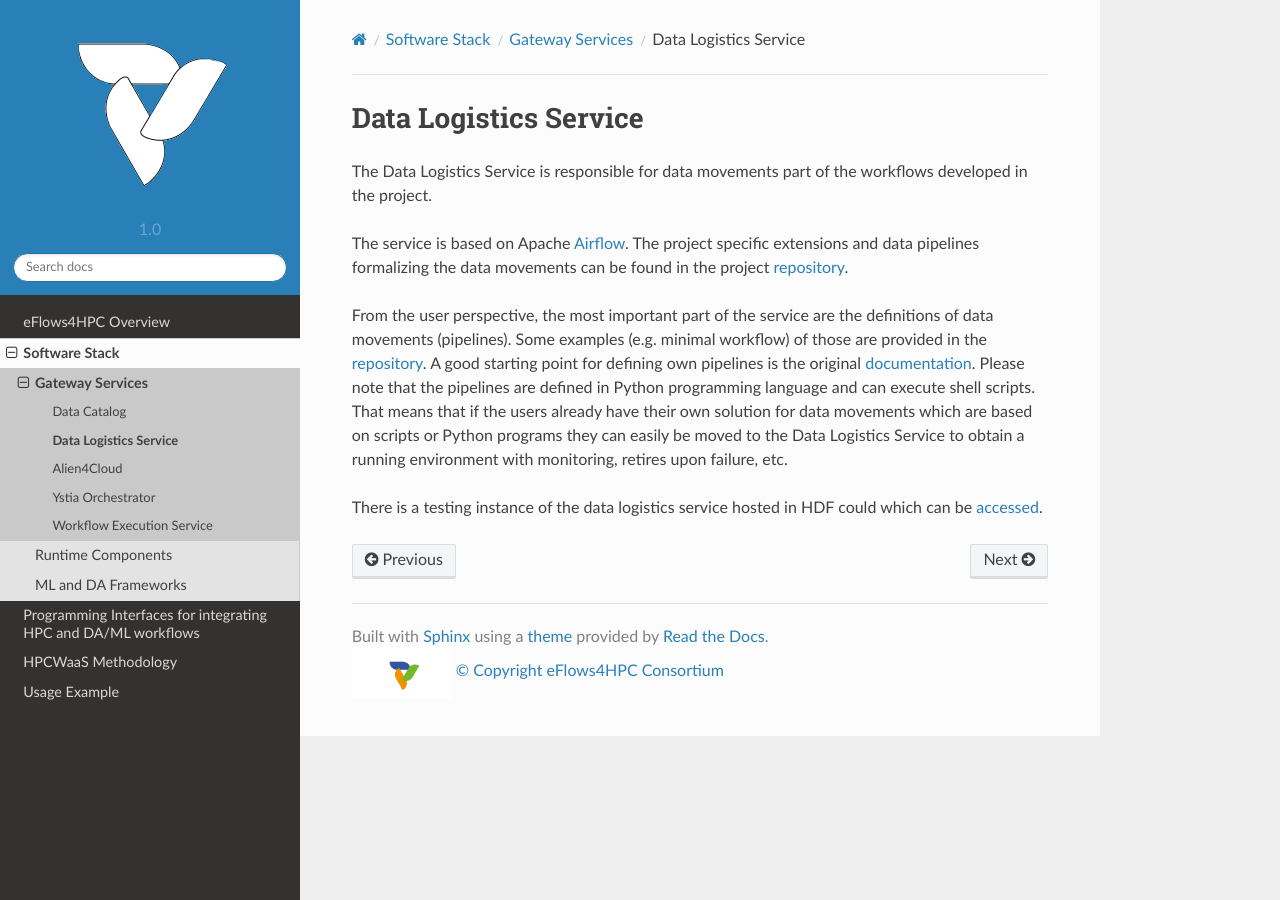
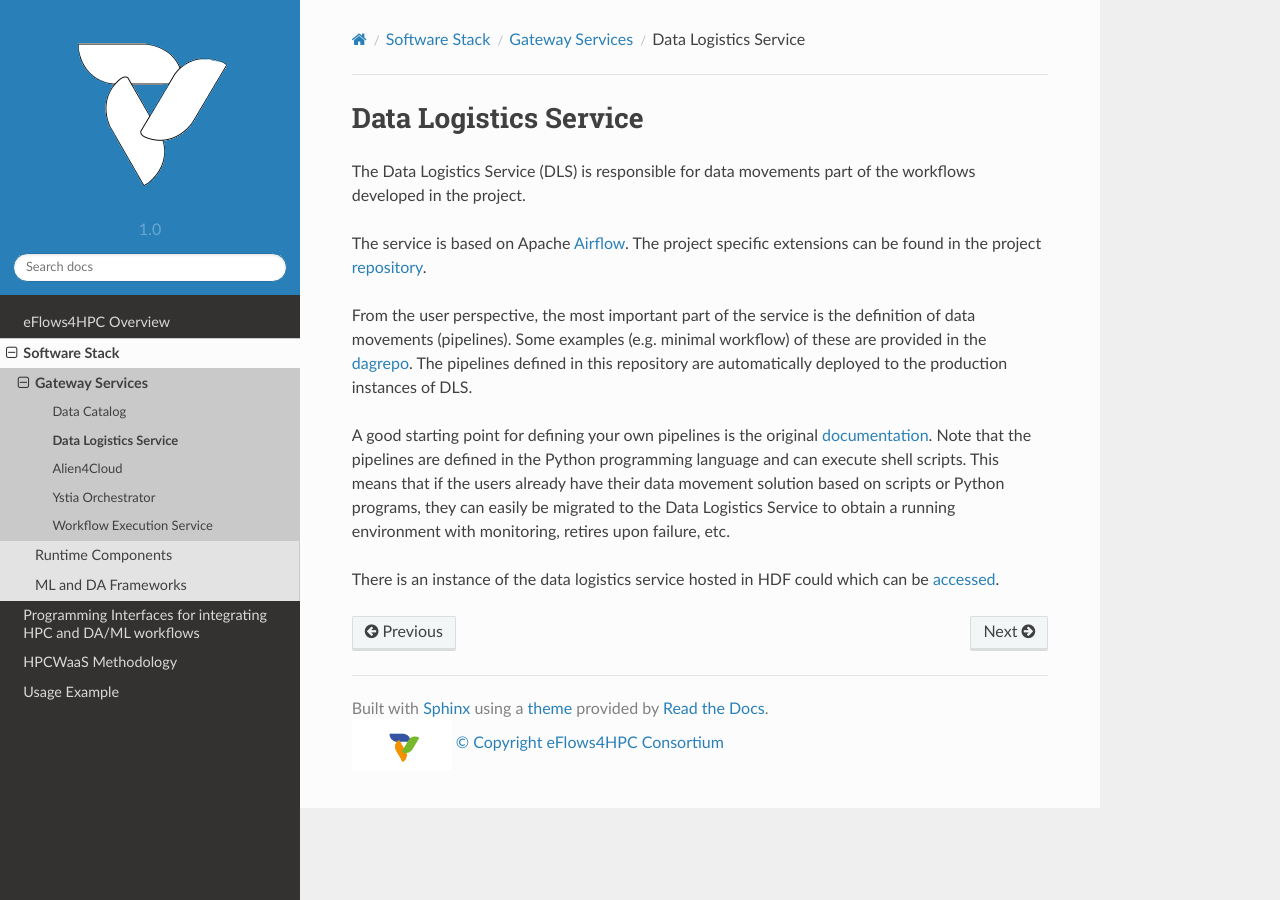
Before and after one commit to eflows4hpc/documentation, a Sphinx documentation site: the page built from doc/source/Sections/01_Software_Stack/01_Gateway_services/02_Data_logistics_service.rst, in a window 1280 px wide. Built offline with Sphinx 7.4.7 and the Read the Docs theme 2.0.0, drawn with Linux system fonts in a browser that asks for light colours; formulas are drawn with MathJax 3.

Commit message:
dls: new links, and separate dag repo

```diff
--- a/doc/source/Sections/01_Software_Stack/01_Gateway_services/02_Data_logistics_service.rst
+++ b/doc/source/Sections/01_Software_Stack/01_Gateway_services/02_Data_logistics_service.rst
@@ -1,24 +1,24 @@
 Data Logistics Service
 ======================
 
-The Data Logistics Service is responsible for data movements part of the workflows developed in the project.
+The Data Logistics Service (DLS) is responsible for data movements part of the workflows developed in the project.
 
-The service is based on Apache Airflow_. The project specific extensions and data pipelines formalizing the
-data movements can be found in the project repository_.
+The service is based on Apache Airflow_. The project specific extensions can be found in the project repository_.
 
-From the user perspective, the most important part of the service are the definitions of data movements (pipelines).
-Some examples (e.g. minimal workflow) of those are provided in the repository_. A good starting point for defining
-own pipelines is the original documentation_. Please note that the pipelines are defined in Python programming language
-and can execute shell scripts.
-That means that if the users already have their own solution for data movements which are based on scripts or
-Python programs they can easily be moved to the Data Logistics Service to obtain a running environment with
-monitoring, retires upon failure, etc.
+From the user perspective, the most important part of the service is the definition of data movements (pipelines).
+Some examples (e.g. minimal workflow) of these are provided in the dagrepo_. The pipelines defined in this repository are automatically deployed to the production instances of DLS.
 
-There is a testing instance of the data logistics service hosted in HDF could which can be accessed_.
+A good starting point for defining your
+own pipelines is the original documentation_. Note that the pipelines are defined in the Python programming language
+and can execute shell scripts. This means that if the users already have their data movement solution based on scripts or
+Python programs, they can easily be migrated to the Data Logistics Service to obtain a running environment with monitoring, retires upon failure, etc.
+
+There is an instance of the data logistics service hosted in HDF could which can be accessed_.
 
 
 
 .. _Airflow: https://airflow.apache.org
 .. _repository: https://github.com/eflows4hpc/data-logistics-service
+.. _dagrepo: https://github.com/eflows4hpc/dls-dags
 .. _documentation: https://airflow.apache.org/docs/apache-airflow/stable/index.html
-.. _accessed: http://zam10220.zam.kfa-juelich.de:7001
+.. _accessed: https://datalogistics.eflows4hpc.eu/
```
